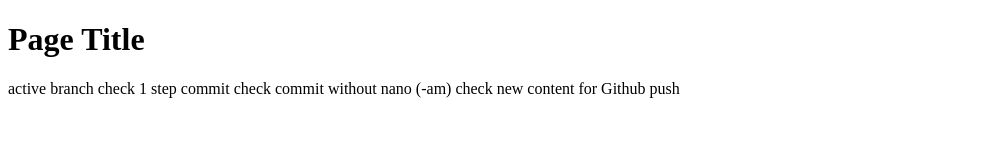
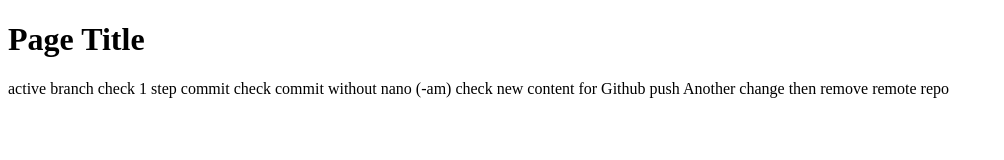
Before and after one commit to maxsabo/my_profile, a plain HTML site: page index.html in a window 1280 px wide. Shown: the whole page, without its empty margins (0-1004 px from the left). Drawn offline with Linux system fonts and the light colour scheme.

Commit message:
Another change before removing remote repo

```diff
--- a/index.html
+++ b/index.html
@@ -12,5 +12,6 @@
   commit without nano (-am) check
 
 new content for Github push
+Another change then remove remote repo
 </body>
 </html>
```
